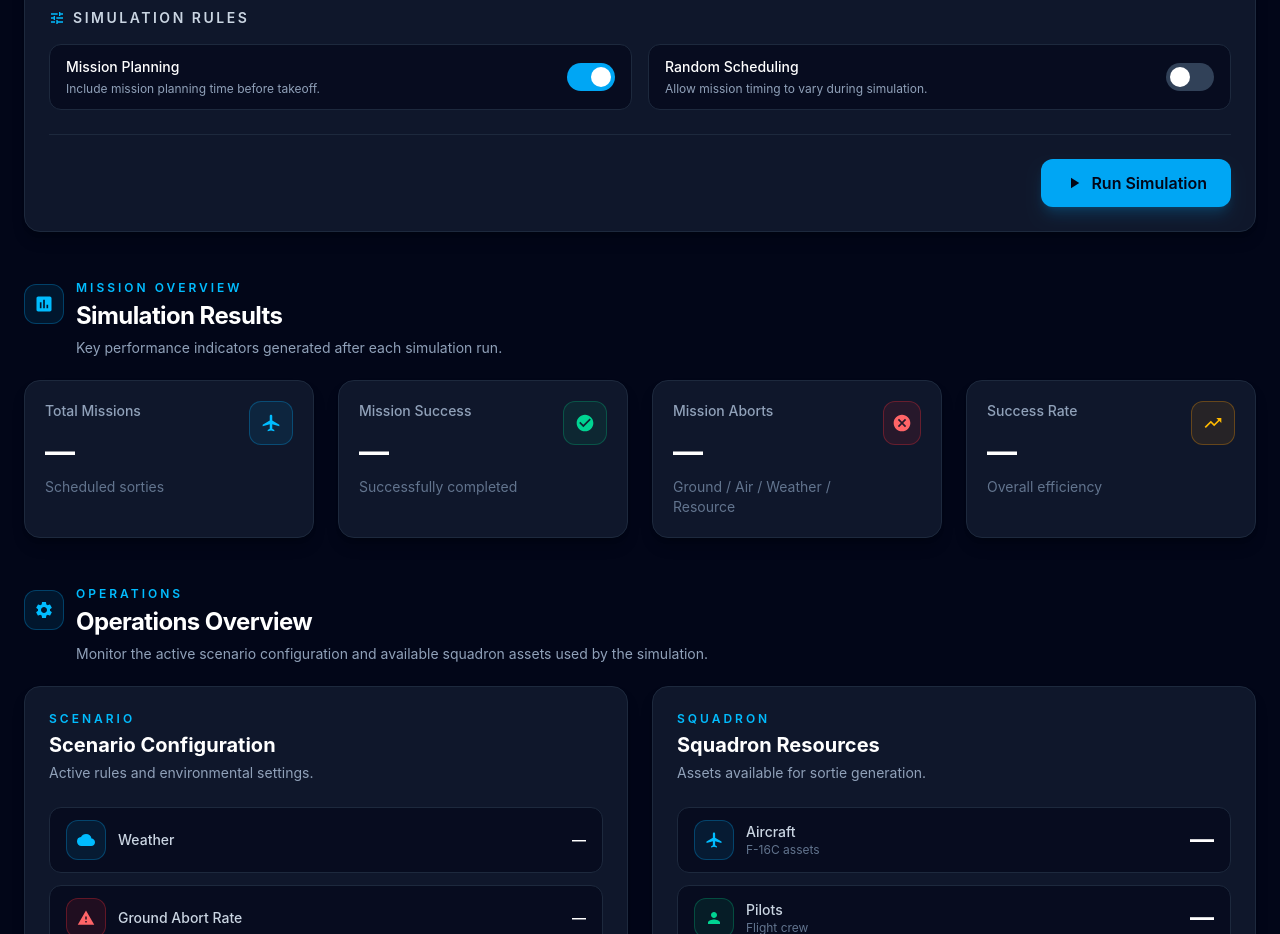
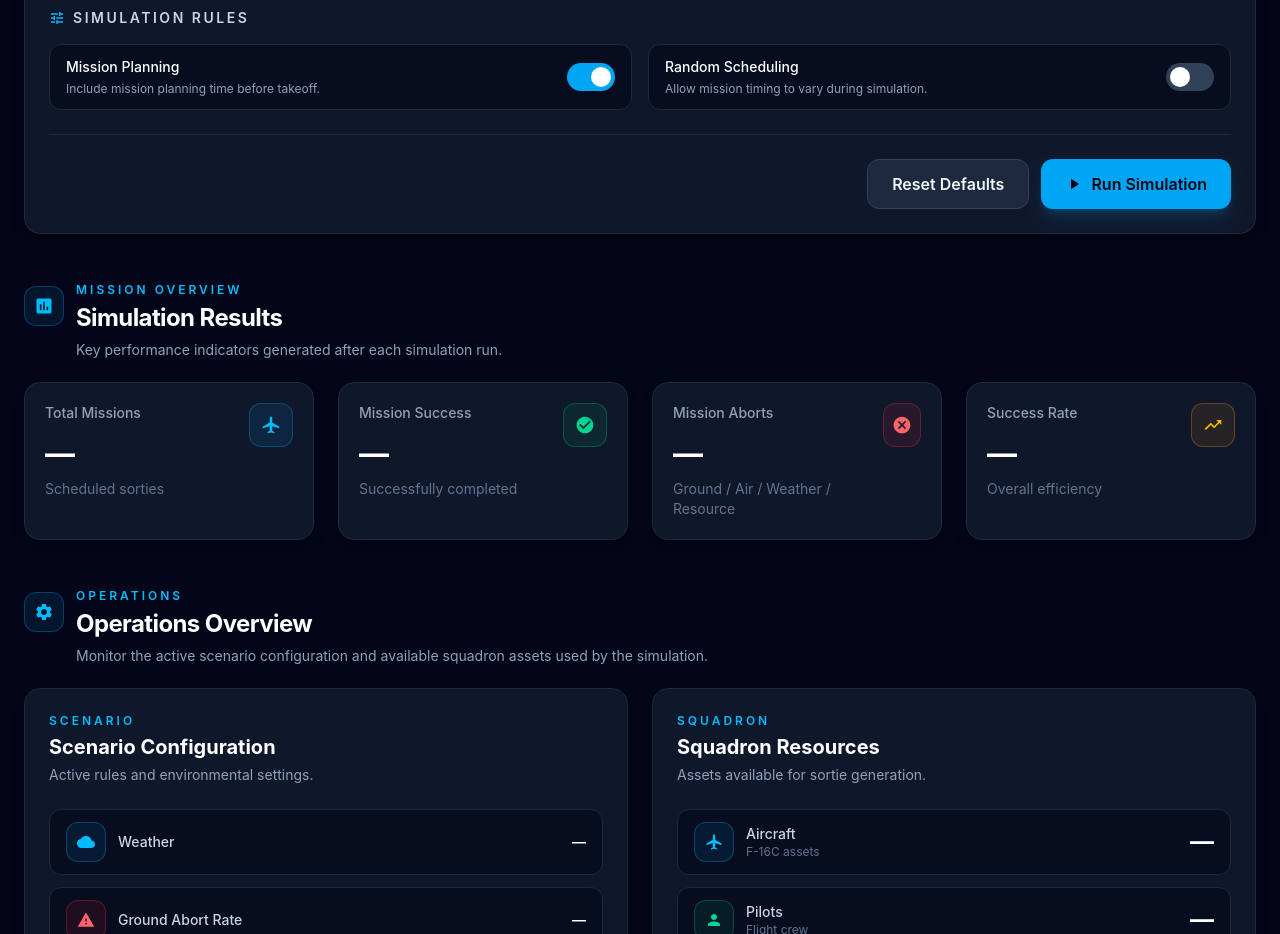
Before and after one commit to kartikojha754/Sortie-Generation-Simulation-of-a-Fighter-Squadron, a React app in the folder frontend/: page / in a window 1280 px wide. Shown: the part 1200-2134 px from the top of the page. Built offline with nearby package versions, Linux system fonts and the light colour scheme; the HTML template or start-up script is replaced by a standard one.

Commit message:
Basic simulation done

```diff
--- a/frontend/src/components/simulation/ScenarioBuilderPanel.jsx
+++ b/frontend/src/components/simulation/ScenarioBuilderPanel.jsx
@@ -10,6 +10,7 @@ function ScenarioBuilderPanel({
   formData,
   onChange,
   onRunSimulation,
+  onReset,
   isLoading,
 }) {
   const weatherOptions = [
@@ -152,7 +153,16 @@ function ScenarioBuilderPanel({
         />
       </BuilderSection>
 
-      <div className="flex justify-end border-t border-slate-800 pt-6">
+      <div className="flex flex-col gap-3 border-t border-slate-800 pt-6 sm:flex-row sm:justify-end">
+        <Button
+          variant="secondary"
+          size="lg"
+          onClick={onReset}
+          disabled={isLoading}
+        >
+          Reset Defaults
+        </Button>
+
         <Button
           size="lg"
           icon={<MdPlayArrow />}
--- a/frontend/src/pages/Simulation.jsx
+++ b/frontend/src/pages/Simulation.jsx
@@ -44,7 +44,44 @@ function Simulation() {
     }));
   }
 
+  function handleResetDefaults() {
+    setFormData(INITIAL_FORM_DATA);
+    setErrorMessage("");
+  }
+
+  function validateForm() {
+    if (formData.aircraftCount < 1) return "Aircraft count must be at least 1.";
+    if (formData.pilotCount < 1) return "Pilot count must be at least 1.";
+    if (formData.groundCrewCount < 1)
+      return "Ground crew count must be at least 1.";
+    if (formData.runwayCount < 1) return "Runway count must be at least 1.";
+    if (formData.missionCount < 1) return "Mission count must be at least 1.";
+    if (formData.simulationDuration < 60)
+      return "Simulation duration must be at least 60 minutes.";
+
+    const abortRates = [
+      formData.groundAbortRate,
+      formData.airAbortRate,
+      formData.weatherAbortRate,
+    ];
+
+    const invalidAbortRate = abortRates.some((rate) => rate < 0 || rate > 1);
+
+    if (invalidAbortRate) {
+      return "Abort rates must be between 0 and 1.";
+    }
+
+    return "";
+  }
+
   async function handleRunSimulation() {
+    const validationError = validateForm();
+
+    if (validationError) {
+      setErrorMessage(validationError);
+      return;
+    }
+
     try {
       setIsLoading(true);
       setErrorMessage("");
@@ -79,6 +116,7 @@ function Simulation() {
         formData={formData}
         onChange={handleInputChange}
         onRunSimulation={handleRunSimulation}
+        onReset={handleResetDefaults}
         isLoading={isLoading}
       />
 
```
